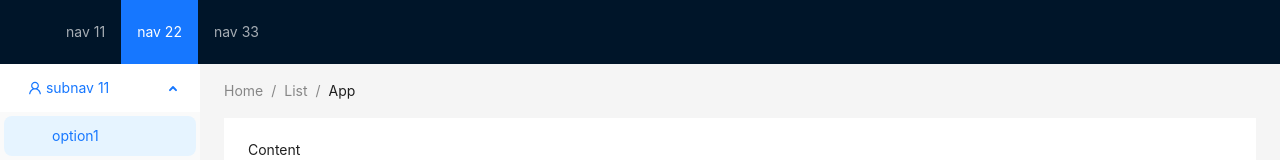
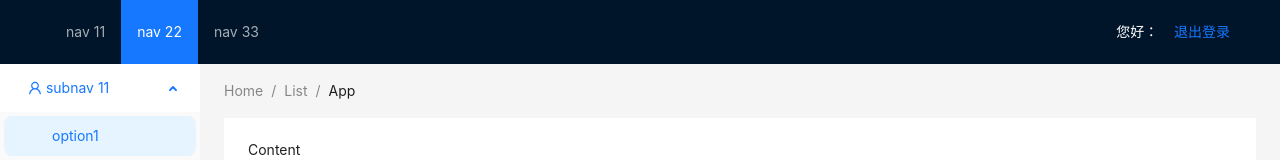
Before and after one commit to Harmony-Lu/demo_train, a Vue app in the folder web/: page / in a window 1280 px wide. Shown: the top 160 px of the page. Built offline with nearby package versions, Linux system fonts and the light colour scheme; no server answers.

Commit message:
使用vue(store)保存登录信息

```diff
--- a/web/src/components/the-header.vue
+++ b/web/src/components/the-header.vue
@@ -1,6 +1,12 @@
 <template>
   <a-layout-header class="header">
     <div class="logo" />
+    <div style="float:right;color:white;">
+      您好：{{member.mobile}} &nbsp;&nbsp;
+      <router-link to="/login">
+        退出登录
+      </router-link>
+    </div>
     <a-menu
         v-model:selectedKeys="selectedKeys1"
         theme="dark"
@@ -16,13 +22,15 @@
 
 <script>
 import {defineComponent, reactive, ref} from 'vue';
+import store from "@/store";
 
 export default defineComponent({
   name: "the-header-view",
   setup() {
-
+    let member = store.state.member
     return {
-      selectedKeys1 : ref(['2'])
+      selectedKeys1 : ref(['2']),
+      member
     };
   },
 });
--- a/web/src/store/index.js
+++ b/web/src/store/index.js
@@ -2,11 +2,17 @@
 
 export default createStore({
   state: {
+    // 全局变量
+    member:{ },
   },
   getters: {
   },
   mutations: {
+    setMember( state, _member){
+      state.member = _member;
+    }
   },
+  // 任务
   actions: {
   },
   modules: {
--- a/web/src/views/login.vue
+++ b/web/src/views/login.vue
@@ -76,6 +76,7 @@
           notification.success({ description: '登录成功！' });
           // 登录成功，跳转到控台主页
           router.push("/");
+          // 保存登录信息
           store.commit("setMember", data.content);
         } else {
           // 登陆失败
@@ -94,5 +95,15 @@
 </script>
 
 <style>
-
+login-main h1 {
+  font-size: 25px;
+  font-weight: bold;
+}
+.login-main {
+  margin-top: 100px;
+  padding: 30px 30px 20px;
+  border: 2px solid grey;
+  border-radius: 10px;
+  background-color: #fcfcfc;
+}
 </style>
```
